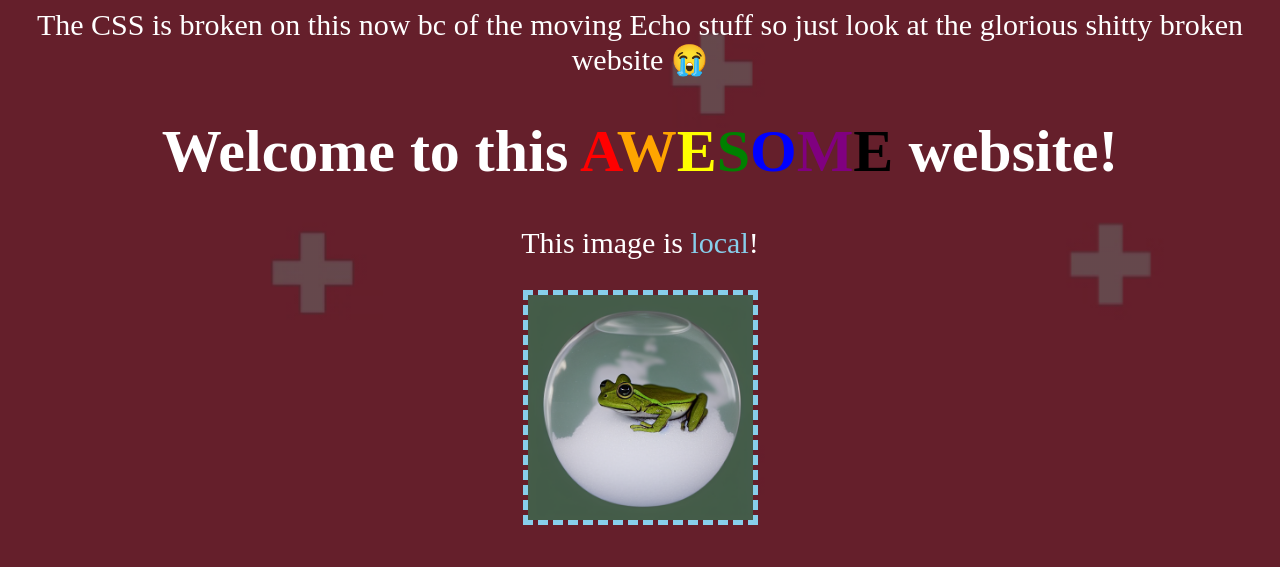
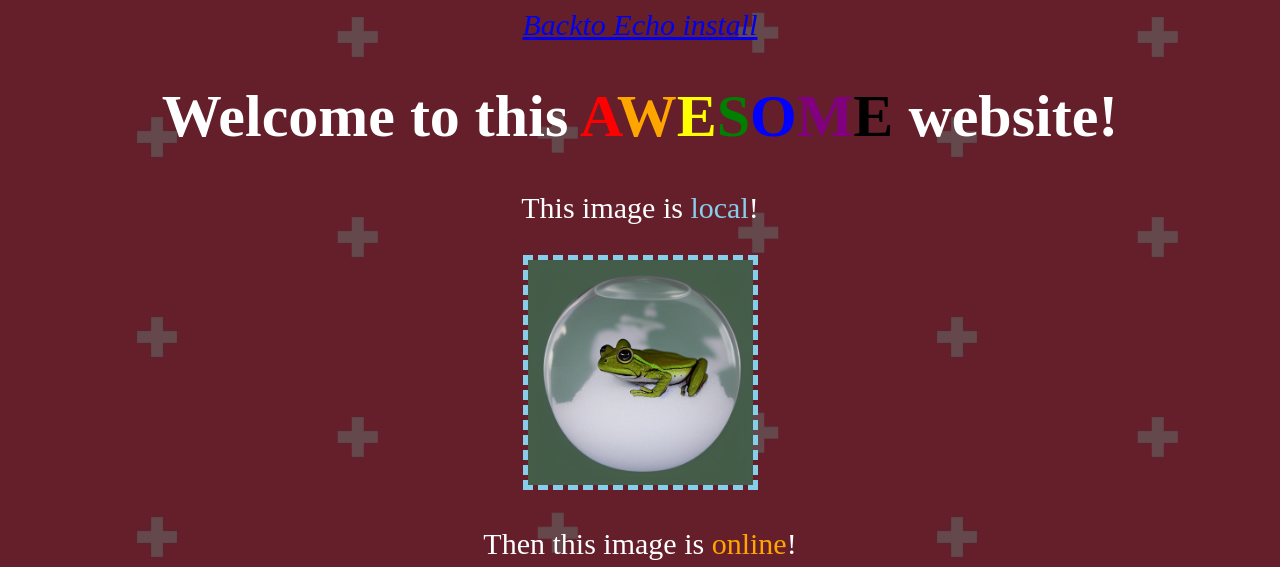
Before and after one commit to Fox595676/Fox595676.github.io, a plain HTML site: page coolsite/Test.html in a window 1280 px wide. Shown: the top 567 px of the page. Drawn offline with Linux system fonts and the light colour scheme.

Commit message:
Fixed broken CSS maybeeeee?

```diff
--- a/coolsite/Test.html
+++ b/coolsite/Test.html
@@ -30,7 +30,7 @@ Classes:
 	<style>
 		body {
 			background-image: linear-gradient(rgba(0, 0, 0, 0.6), rgba(0, 0, 0, 0.6)),url('Cross-background.gif');
-			background-size: cover;
+			background-size: repeat;
 		}
 	</style>
 
@@ -46,8 +46,8 @@ Classes:
 	<!-- Main Stuff -->
 
 	<body>
-		The CSS is broken on this now bc of the moving Echo stuff so just look at the glorious shitty broken website 😭
 
+		<a href="https://fox595676.github.io/" style="text-align: left;"><i>Backto Echo install</i></a>
 		<!-- Title -->
 
 		<center><h1>Welcome to this <R>A</R><O>W</O><Y>E</Y><G>S</G><Bu>O</Bu><Pu>M</Pu><Bl>E</Bl> website!</h1></center>
```
